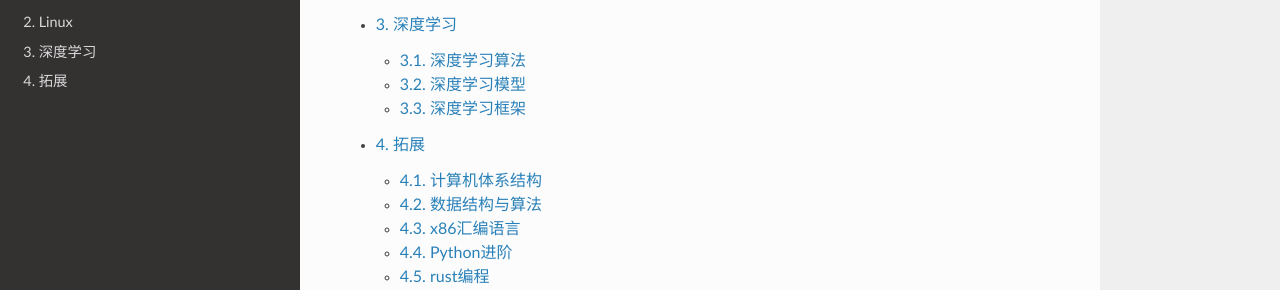
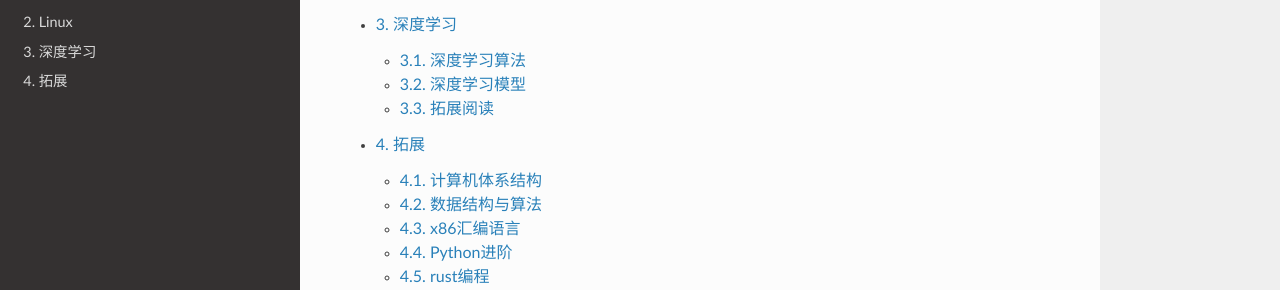
Before and after one commit to noisystreet/cppengineernotes, a Sphinx documentation site: the page built from source/index.rst, in a window 1280 px wide and 900 px high, scrolled down 490 px. Shown: the part 159-449 px from the top of the window. Built offline with Sphinx 7.4.7 and the Read the Docs theme 2.0.0, drawn with Linux system fonts in a browser that asks for light colours; pages that are not in the unit, such as notebooks, are missing from menus; some of the changed lines change nothing that is shown.

Commit message:
在深度学习目录中添加拓展阅读

```diff
--- a/source/深度学习/index.rst
+++ b/source/深度学习/index.rst
@@ -8,4 +8,6 @@
 
    深度学习算法
    深度学习模型
-   深度学习框架
+   拓展阅读
+
+   .. 深度学习框架
--- /dev/null
+++ b/source/深度学习/拓展阅读.rst
@@ -0,0 +1,106 @@
+拓展阅读
+================
+
+总体设计
+------------------------------------------------
+
++ 四谈AI软件栈 https://zhuanlan.zhihu.com/p/424913344
++ AI框架算子层级的思考 https://zhuanlan.zhihu.com/p/388682140
++ AI 芯片的性能仿真：Roofline https://zhuanlan.zhihu.com/p/476238724
++ SoC设计与验证——大型IP——PCIE控制器 https://zhuanlan.zhihu.com/p/542778929
++ HBM理解与应用 https://zhuanlan.zhihu.com/p/509042778
++ 一些AI系统的技术随思 https://zhuanlan.zhihu.com/p/514448455
++ AI系统知识：从入门到放弃 https://zhuanlan.zhihu.com/p/453979535
++ AI芯片厂商应该如何选择深度学习编译框架？ https://www.zhihu.com/question/497892084/answer/2765802800
+
+硬件体系结构
+------------------------------------------------
+
++ AI芯片里的浮点(FloatPoint)格式 https://zhuanlan.zhihu.com/p/449857213
++ FP8 训练与AI 芯片 https://zhuanlan.zhihu.com/p/596035171
++ AI处理器单元中的矩阵乘法器电路设计 https://zhuanlan.zhihu.com/p/446456791
++ AI处理器架构设计 https://www.zhihu.com/column/c_1135148448771956736
++ 陈巍谈芯：最新发布的壁仞GPU BR100参数深度对比和优势分析 https://zhuanlan.zhihu.com/p/551888300
+
+GPU
+------------------------------------------------
+
++ 深入GPU硬件架构及运行机制 https://zhuanlan.zhihu.com/p/545056819
++ 陈巍谈芯：被列入禁运的英伟达最先进H100 GPU架构深入解读 https://zhuanlan.zhihu.com/p/487250706
++ Nvidia Grace Hopper 超级芯片架构解读（一） https://zhuanlan.zhihu.com/p/600638633
++ 从AI系统角度回顾GPU架构变迁--从Fermi到Ampere(V1.2) https://zhuanlan.zhihu.com/p/463629676
++ NVIDIA Ampere Architecture In-Depth https://developer.nvidia.com/blog/nvidia-ampere-architecture-in-depth/
++ GPU硬件的发展与特性分析---Tesla系列汇总 https://zhuanlan.zhihu.com/p/515584277
++ 理解Tensor Core https://zhuanlan.zhihu.com/p/75753718
++ NVIDIA Ampere架构初识 https://zhuanlan.zhihu.com/p/415795182
++ CUTLASS: Fast Linear Algebra in CUDA C++ https://zhuanlan.zhihu.com/p/461060382
++ 使用Nsight Compute构建roofline model https://zhuanlan.zhihu.com/p/567938328
++ NVIDIA H100 GPU - 深度学习性能分析 https://zhuanlan.zhihu.com/p/572745703
++ GPU 硬件层次和调度方式 https://zhuanlan.zhihu.com/p/337947104
++ GPU 的线程模型和内存模型的关系是什么 https://www.zhihu.com/question/548624583/answer/2638085759
++ 移动设备GPU架构知识汇总 https://zhuanlan.zhihu.com/p/112120206
++ 移动GPU体系结构 https://zhuanlan.zhihu.com/p/444083670
++ A卡和N卡的架构有什么区别？ https://www.zhihu.com/question/267104699/answer/320361801
++ 看完H100白皮书后的一些感想 https://zhuanlan.zhihu.com/p/485992286
++ NVCC 分步编译 https://www.zangcq.com/2020/08/13/nvcc-%e5%88%86%e6%ad%a5%e7%bc%96%e8%af%91/
+
+TPU
+------------------------------------------------
+
+Google AI芯片TPU核心架构--脉动阵列Systolic Array https://zhuanlan.zhihu.com/p/421737378
+脉动阵列 - 因Google TPU获得新生 https://zhuanlan.zhihu.com/p/26522315
+
+性能分析与优化
+------------------------------------------------
+
++ NVIDIA GPU 的深度学习性能分析基础 https://zhuanlan.zhihu.com/p/613179023
++ profiling 与性能优化总结 https://zhuanlan.zhihu.com/p/362575905
++ 深入浅出GPU优化系列：GEMM优化（二） https://zhuanlan.zhihu.com/p/442930482
++ 深入浅出GPU优化系列：elementwise优化及CUDA工具链介绍 https://zhuanlan.zhihu.com/p/488601925
++ profiling 与性能优化总结 https://zhuanlan.zhihu.com/p/362575905
++ ARM 算子性能优化上手指南 https://zhuanlan.zhihu.com/p/517371998
++ 全局图优化：提升 MegEngine 模型推理性能的又一神器 https://zhuanlan.zhihu.com/p/491037155
++ MegEngine 大 Kernel 卷积工程优化实践 https://zhuanlan.zhihu.com/p/491307328
++ 深入理解混合精度训练：从 Tensor Core 到 CUDA 编程 https://zhuanlan.zhihu.com/p/445054581
++ MegEngine 架构系列：静态内存分析 https://zhuanlan.zhihu.com/p/423688020
++ CUDA 矩阵乘法终极优化指南 https://zhuanlan.zhihu.com/p/410278370
++ 利用共享内存实现比 NCCL 更快的集合通信 https://zhuanlan.zhihu.com/p/396325284
++ MegEngine 中动态图显存优化（DTR）的实现与优化 https://zhuanlan.zhihu.com/p/375642263
++ Memory Optimization in Deep Learning https://zhuanlan.zhihu.com/p/398134230
++ Profiling Native Python Extensions https://www.benfrederickson.com/profiling-native-python-extensions-with-py-spy/
++ x64 CPU GEMM 优化 https://zhuanlan.zhihu.com/p/593537184
++ Roofline Model与深度学习模型的性能分析 https://zhuanlan.zhihu.com/p/34204282
+
+模型部署
+------------------------------------------------
+
++ 在英特尔 CPU 上加速 Stable Diffusion 推理 https://my.oschina.net/HuggingFace/blog/8659779
+
+图编译
+------------------------------------------------
+
++ 机器学习编译(MLC)基本思想 https://zhuanlan.zhihu.com/p/596718133
++ AI芯片厂商应该如何选择深度学习编译框架？ https://www.zhihu.com/question/497892084/answer/2765802800
++ 深度学习自动编译和优化技术调研 https://moqi.com.cn/blog/deeplearning/
++ 新一代深度学习编译技术变革和展望 https://zhuanlan.zhihu.com/p/446935289
++ AI编译优化--总纲 https://zhuanlan.zhihu.com/p/163717035
++ 从我开发的深度学习框架看深度学习这几年 https://zhuanlan.zhihu.com/p/363271864
++ AI框架中图层IR的分析 https://bbs.huaweicloud.com/blogs/281140
++ 【深度学习编译】算子编译 IR 转换 https://juejin.cn/post/7114120041435496462
++ AI 硬件公司接入框架与 AI 框架算子层级的思考 https://aijishu.com/a/1060000000222144
++ AI与传统编译器 https://zhuanlan.zhihu.com/p/412578327
++ 希姆计算：基于 TVM 的 DSA AI 编译器构建 https://zhuanlan.zhihu.com/p/617390505
++ DietCode：TVM中新的动态Shape解决方案 https://zhuanlan.zhihu.com/p/590531033
++ 深度学习编译器中的计算编译 https://zhuanlan.zhihu.com/p/111184795
++ ai深度学习编译器工程师需要哪些技术栈？ https://www.zhihu.com/question/532768471/answer/2692111925
++ MLIR: 多层级通用编译器 IR 简介 https://zhuanlan.zhihu.com/p/615212974
++ MLIR介绍（一）概览 https://zhuanlan.zhihu.com/p/465464378
++ Buddy-MLIR 项目详解（入门 MLIR 极佳选择） https://zhuanlan.zhihu.com/p/524443849
++ 图算融合编译优化（一）2022论文 https://zhuanlan.zhihu.com/p/562618943
++ 图算融合编译优化（二）AMD方案 https://zhuanlan.zhihu.com/p/583280140
++ 深度学习编译器 - 分布式并行训练 https://zhuanlan.zhihu.com/p/594079834
+
+分布式训练
+------------------------------------------------
+
++ AI大模型时代的RDMA网络杂谈 https://zhuanlan.zhihu.com/p/618357812
--- a/source/深度学习/深度学习框架.rst
+++ /dev/null
@@ -1,3 +0,0 @@
-深度学习框架
-================
-空
```
